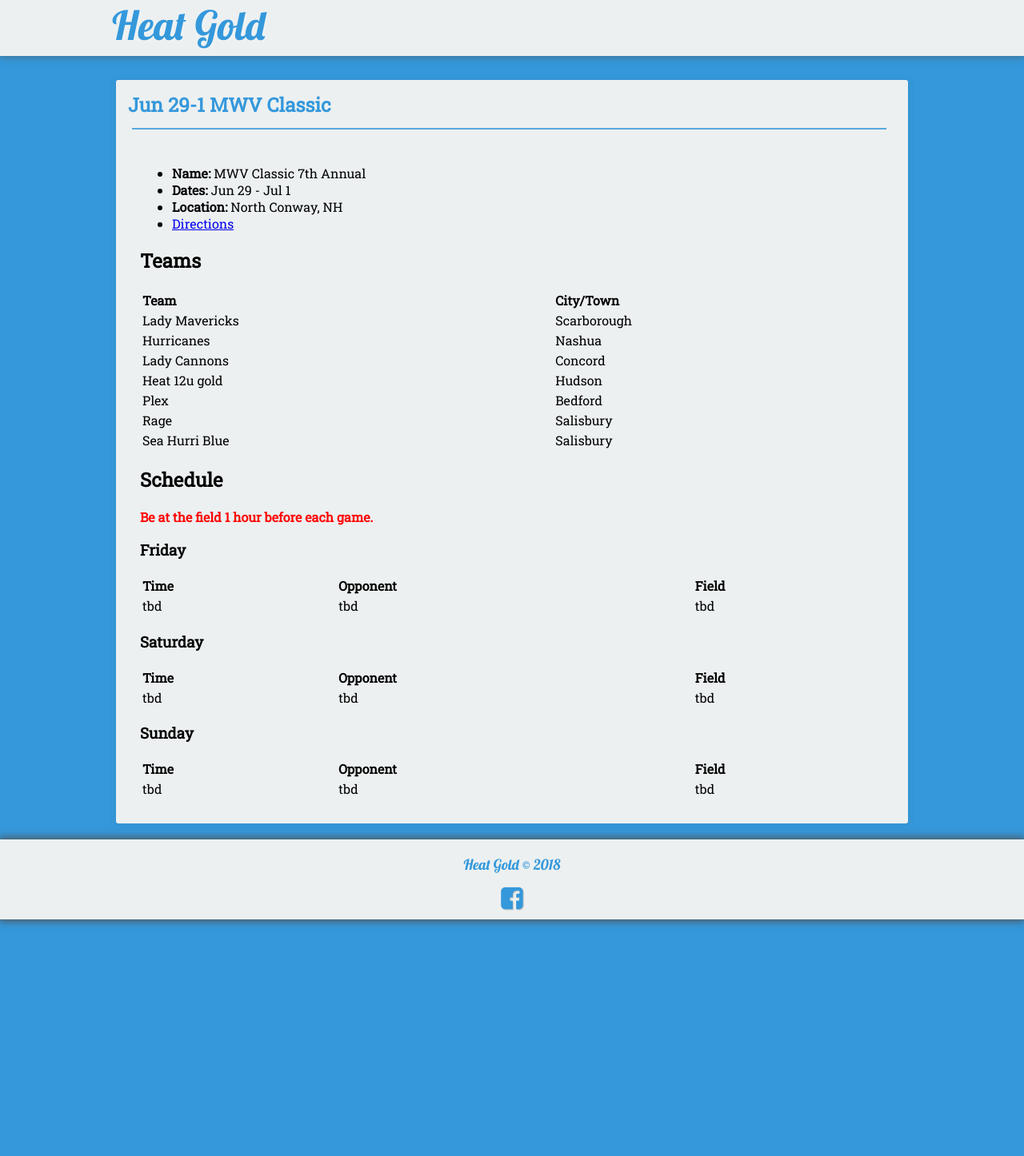
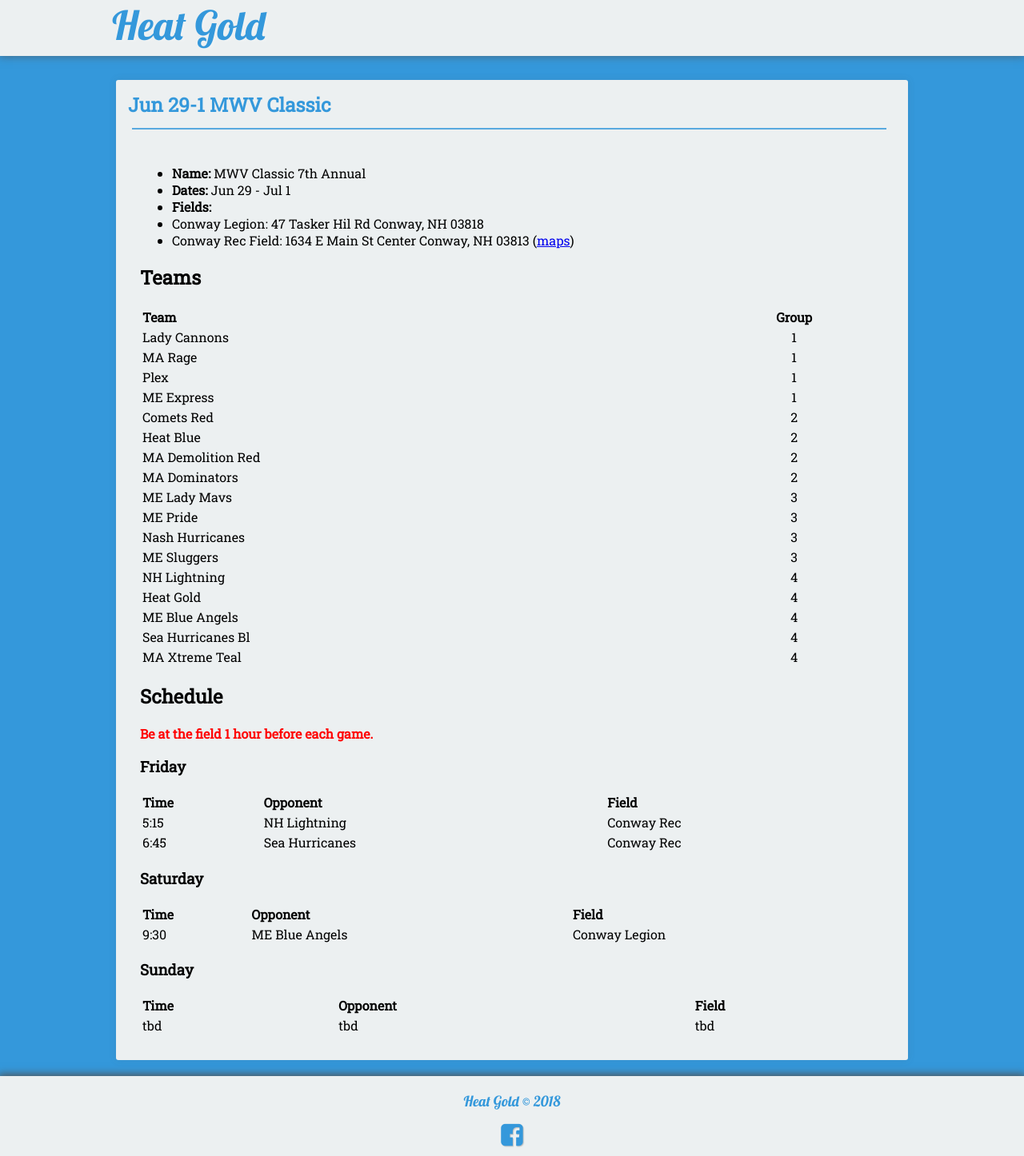
Before and after one commit to seanmerrow/ecf, a Jekyll site: the page built from _posts/2018-07-10-Jun-29-Jul-1.md, in a window 1280 px wide. Shown: the whole page at 80% size. Built offline with Jekyll 4.4.1, drawn with Linux system fonts in a browser that asks for light colours; nearby versions of some CDN libraries.

Commit message:
Update 2018-07-10-Jun-29-Jul-1.md

```diff
--- a/_posts/2018-07-10-Jun-29-Jul-1.md
+++ b/_posts/2018-07-10-Jun-29-Jul-1.md
@@ -10,20 +10,31 @@ category:
 ---
 * **Name:** MWV Classic 7th Annual
 * **Dates:** Jun 29 - Jul 1
-* **Location:**  North Conway, NH
-* [Directions](https://seanmerrow.github.io/heatgold/fields/tbd)
+* **Fields:**
+* Conway Legion: 47 Tasker Hil Rd Conway, NH 03818
+* Conway Rec Field: 1634 E Main St Center Conway, NH 03813 ([maps](http://maps.google.com/maps?q=1634%20E%20Main%20St%20Center%20Conway,%20NH%2003813))
 
 ## Teams
 
-|Team                        |City/Town        |
-|:---------------------------|:----------------|
-|Lady Mavericks	             |Scarborough	     |
-|Hurricanes	                 |Nashua 	         |
-|Lady Cannons	               |Concord 	       |
-|Heat 12u gold	             |Hudson 	         |
-|Plex                        |Bedford 	       |
-|Rage	                       |Salisbury 	     |
-|Sea Hurri Blue	             |Salisbury        |
+|Team                        |Group       |
+|:---------------------------|:----------:|
+|Lady Cannons	               |1 	       |
+|MA Rage	                   |1 	       |
+|Plex                        |1 	       |
+|ME Express                  |1 	       |
+|Comets Red	                 |2	         |
+|Heat Blue	                 |2 	       |
+|MA Demolition Red	         |2 	       |
+|MA Dominators	             |2 	       |
+|ME Lady Mavs                |3          |
+|ME Pride                    |3          |
+|Nash Hurricanes             |3 	       |
+|ME Sluggers                 |3          |
+|NH Lightning	               |4 	       |
+|Heat Gold	                 |4 	       |
+|ME Blue Angels              |4 	       |
+|Sea Hurricanes Bl           |4 	       |
+|MA Xtreme Teal              |4 	       |
 
 
 ## Schedule
@@ -33,14 +44,15 @@ category:
 
 | Time | Opponent | Field |
 |:---  |:---      |:---   |
-| tbd  | tbd      | tbd   |
+| 5:15  | NH Lightning      | Conway Rec   |
+| 6:45  | Sea Hurricanes    | Conway Rec   |
 
 
 ### Saturday
 
 | Time | Opponent | Field |
 |:---  |:---      |:---   |
-| tbd  | tbd      | tbd   |
+| 9:30  | ME Blue Angels      | Conway Legion   |
 
 
 ### Sunday
```
